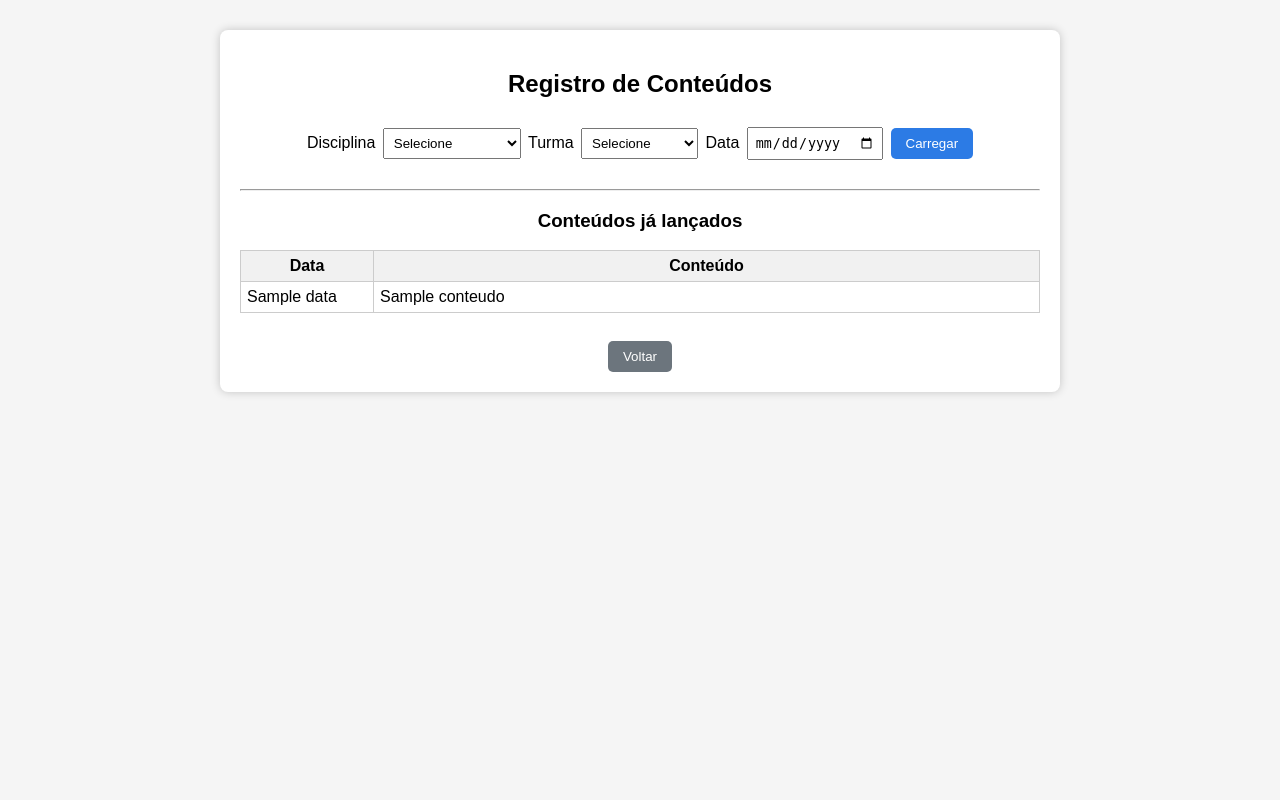
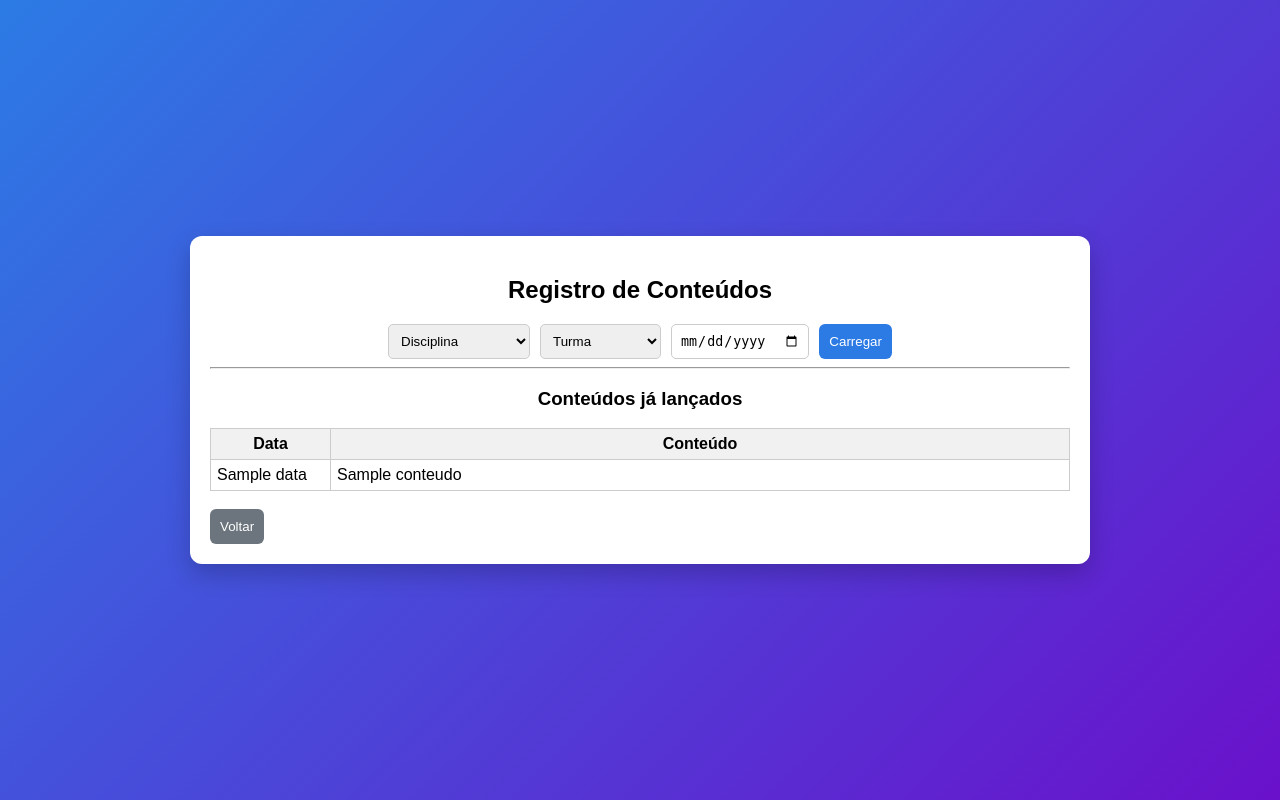
Before and after one commit to Fabiorefer/diario-escolar1.1, a Flask app: page /conteudos in a window 1280 px wide. Run offline with Flask 3, Linux system fonts and the light colour scheme; the visitor is signed in with stand-in values (Sample User, id 1); a database or web service that is not in the repository returns one stand-in record (values such as "Sample title").

Commit message:
Update conteudos.html

```diff
--- a/templates/conteudos.html
+++ b/templates/conteudos.html
@@ -1,33 +1,108 @@
 <!DOCTYPE html>
-
 <html>
 <head>
 <meta charset="UTF-8">
+<meta name="viewport" content="width=device-width, initial-scale=1.0">
 <title>Conteúdos</title>
 
 <style>
 
-body{
-font-family: Arial;
-background:#f5f5f5;
-text-align:center;
-margin:0;
+*{
+    box-sizing: border-box;
 }
 
+body{
+    font-family: Arial, sans-serif;
+    background: linear-gradient(135deg, #2c7be5, #6a11cb);
+    margin:0;
+    min-height:100vh;
+    display:flex;
+    justify-content:center;
+    align-items:center;
+}
+
+/* CAIXA */
 .box{
     background:white;
-width:800px;
-margin:auto;
-margin-top:30px;
+    width:95%;
+    max-width:900px;
     padding:20px;
-border-radius:8px;
-box-shadow:0 0 10px rgba(0,0,0,0.2);
+    border-radius:12px;
+    box-shadow:0 10px 25px rgba(0,0,0,0.2);
+}
+
+/* TÍTULO */
+h2{
+    text-align:center;
+}
+
+/* TOPO */
+.topo{
+    display:flex;
+    flex-wrap:wrap;
+    gap:10px;
+    justify-content:center;
+}
+
+/* INPUTS */
+select, input{
+    padding:8px;
+    border-radius:5px;
+    border:1px solid #ccc;
+}
+
+/* TEXTAREA */
+textarea{
+    width:100%;
+    padding:10px;
+    border-radius:5px;
+    border:1px solid #ccc;
+    font-family: Arial;
+}
+
+/* BOTÕES */
+button{
+    padding:10px;
+    border:none;
+    border-radius:6px;
+    background:#2c7be5;
+    color:white;
+    cursor:pointer;
+    transition:0.3s;
+}
+
+button:hover{
+    background:#1a5ed8;
+}
+
+/* VOLTAR */
+.voltar{
+    background:#6c757d;
+}
+
+.voltar:hover{
+    background:#545b62;
+}
+
+/* MSG */
+.msg{
+    background:#d4edda;
+    padding:10px;
+    margin-bottom:10px;
+    border-radius:5px;
+    text-align:center;
+}
+
+/* TABELA */
+.table-container{
+    overflow-x:auto;
+    margin-top:10px;
 }
 
 table{
     border-collapse: collapse;
     width:100%;
-margin-top:10px;
+    min-width:500px;
 }
 
 td,th{
@@ -41,44 +116,23 @@ background:#f1f1f1;
     text-align:center;
 }
 
-select,input{
-padding:6px;
-margin:3px;
+/* BOTÃO SALVAR */
+.btn-salvar{
+    width:100%;
+    margin-top:10px;
 }
 
-textarea{
-width:100%;
-padding:10px;
-font-family: Arial;
+/* RESPONSIVO */
+@media (max-width:600px){
+
+    .topo{
+        flex-direction:column;
     }
 
-button{
-padding:8px 15px;
-margin-top:10px;
-border:none;
-background:#2c7be5;
-color:white;
-border-radius:5px;
-cursor:pointer;
+    select, input, button{
+        width:100%;
     }
 
-button:hover{
-background:#1a5ed8;
-}
-
-.voltar{
-background:#6c757d;
-}
-
-.voltar:hover{
-background:#545b62;
-}
-
-.msg{
-background:#d4edda;
-padding:10px;
-margin-bottom:10px;
-border-radius:5px;
 }
 
 </style>
@@ -92,45 +146,36 @@ border-radius:5px;
 <h2>Registro de Conteúdos</h2>
 
 {% if salvo %}
-
 <div class="msg">
 Conteúdo salvo com sucesso
 </div>
 {% endif %}
 
-<form method="GET">
+<form method="GET" class="topo">
 
-Disciplina <select name="disciplina" onchange="this.form.submit()">
-
-<option value="">Selecione</option>
-
+<select name="disciplina" onchange="this.form.submit()">
+<option value="">Disciplina</option>
 {% for d in disciplinas %}
-
 <option value="{{ d }}" {% if disciplina==d %}selected{% endif %}>
 {{ d }}
 </option>
 {% endfor %}
 </select>
 
-Turma <select name="turma" onchange="this.form.submit()">
-
-<option value="">Selecione</option>
-
+<select name="turma" onchange="this.form.submit()">
+<option value="">Turma</option>
 {% for t in turmas %}
-
 <option value="{{ t }}" {% if turma==t %}selected{% endif %}>
 {{ t }}
 </option>
 {% endfor %}
 </select>
 
-Data <input type="date" name="data" value="{{ data }}">
+<input type="date" name="data" value="{{ data }}">
 
 <button type="submit">Carregar</button>
 
 </form>
-
-<br>
 
 {% if disciplina and turma and data %}
 
@@ -140,15 +185,13 @@ Data <input type="date" name="data" value="{{ data }}">
 <input type="hidden" name="turma" value="{{ turma }}">
 <input type="hidden" name="data" value="{{ data }}">
 
+<br>
+
 <b>Conteúdo da Aula</b>
-
-<br><br>
 
 <textarea name="conteudo" rows="5">{{ conteudo_atual }}</textarea>
 
-<br>
-
-<button type="submit">Salvar Conteúdo</button>
+<button type="submit" class="btn-salvar">Salvar Conteúdo</button>
 
 </form>
 
@@ -156,7 +199,9 @@ Data <input type="date" name="data" value="{{ data }}">
 
 <hr>
 
-<h3>Conteúdos já lançados</h3>
+<h3 style="text-align:center">Conteúdos já lançados</h3>
+
+<div class="table-container">
 
 <table>
 
@@ -166,7 +211,6 @@ Data <input type="date" name="data" value="{{ data }}">
 </tr>
 
 {% for item in conteudos %}
-
 <tr>
 <td style="width:120px">{{ item.data }}</td>
 <td>{{ item.conteudo }}</td>
@@ -174,6 +218,8 @@ Data <input type="date" name="data" value="{{ data }}">
 {% endfor %}
 
 </table>
+
+</div>
 
 <br>
 
```
Lines whose indentation alone changed are shown as unchanged.
